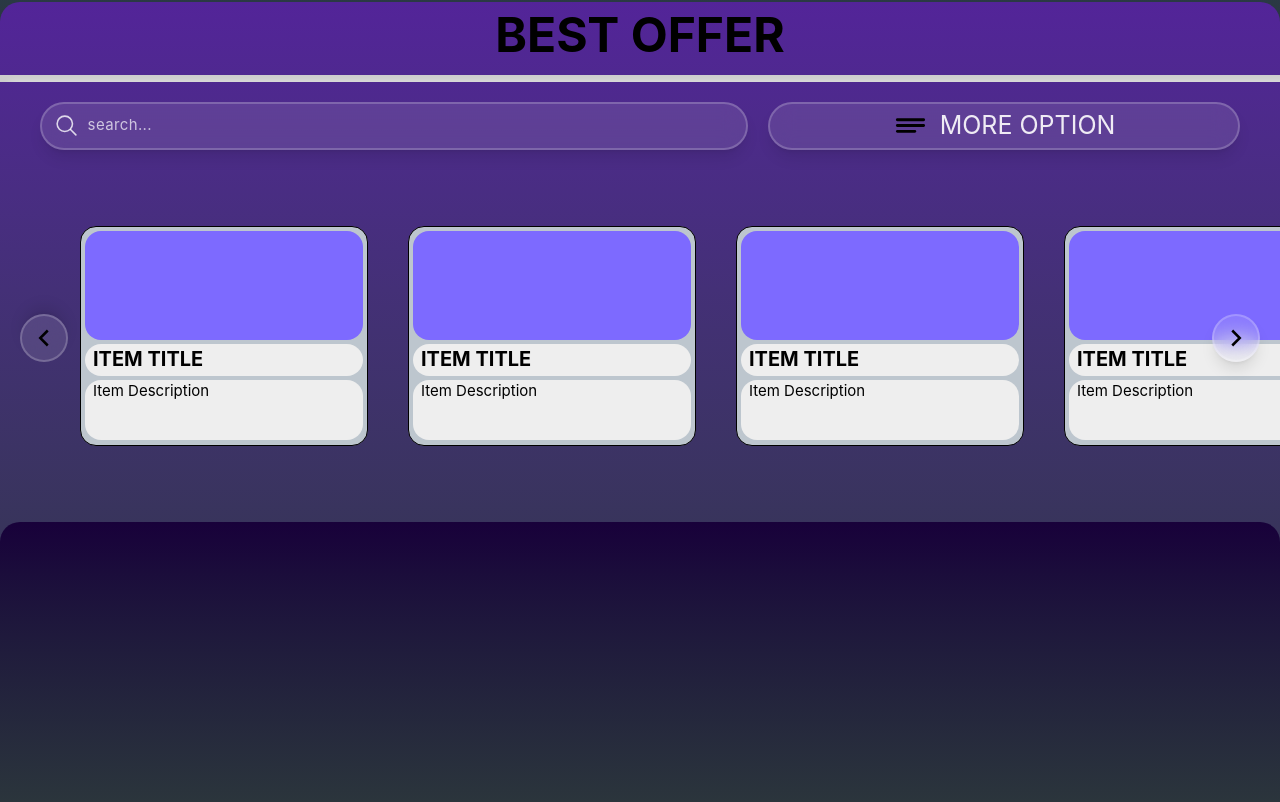
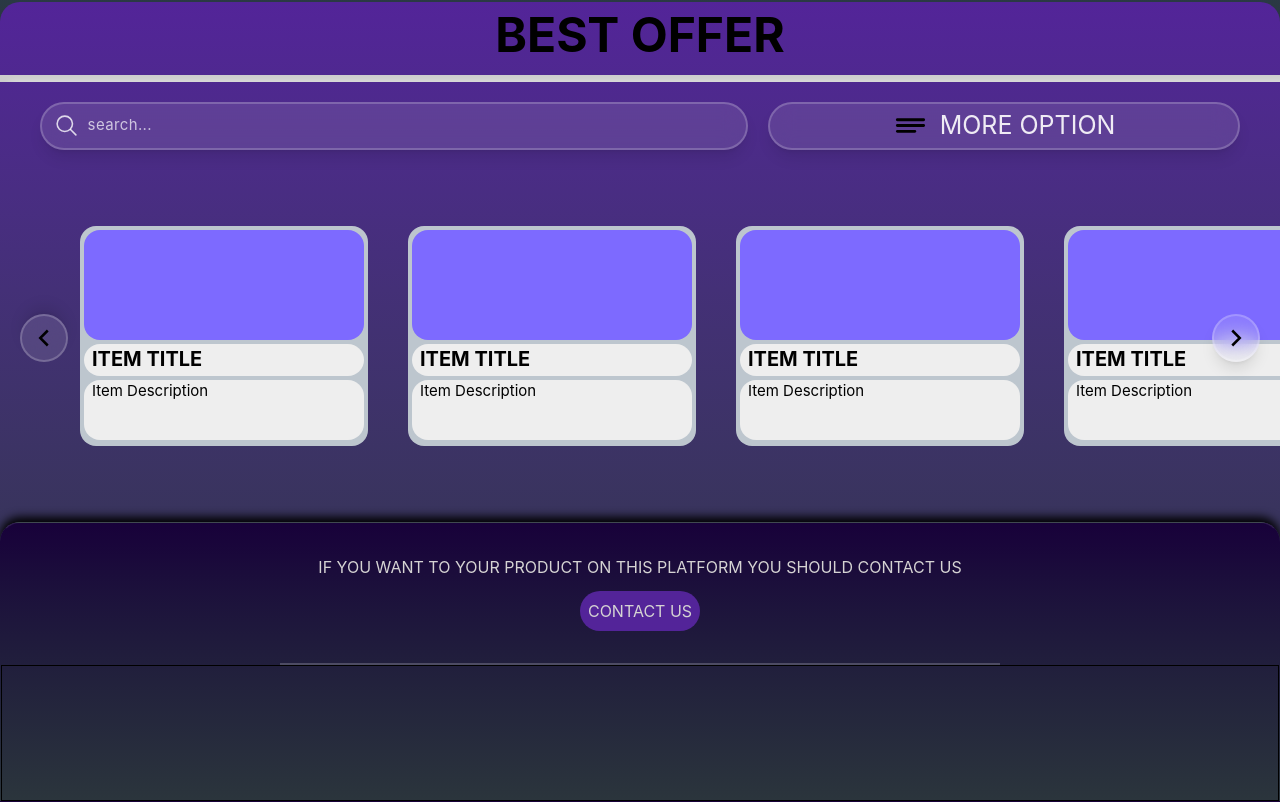
Before and after one commit to ziyad-farooqui/O.D-stand-E-commerce-websites, a React (Vite) app: page / in a window 1280 px wide. Shown: the part 3548-4350 px from the top of the page. Built offline with nearby package versions, Linux system fonts and the light colour scheme.

Commit message:
04092026-day:08

```diff
--- a/src/Homepage/HomeFooter.jsx
+++ b/src/Homepage/HomeFooter.jsx
@@ -16,43 +16,22 @@ const HomeFooter = () => {
   return (
          <div
 
-                   className={`Homefooter sticky top-[280px]  -mt-[280px] bg-gradient-to-b from-[#18013a] to-[#2b353c] min-h-70 w-full flex flex-col relative z-51 transition-all duration-300
+                   className={`Homefooter  border-transparent border-1 border-t-white/10  shadow-[0px_-5px_10px_] sticky top-[280px]  -mt-[280px] bg-gradient-to-b from-[#18013a] to-[#2b353c] min-h-70 w-full flex flex-col relative z-51 transition-all duration-300
                      ${isAtTop ? "rounded-none" : "rounded-t-[20px]"}
-                   `}
-                 >
+        `}>
 
-                   {/* Title Container */}
+                    {/*the paragraph for contact information*/}
+        <div className={`theparagraph md:border-0  border-b-1 border-white/50 flex flex-col gap-3 h-[140px] w-full justify-center items-center`}>
+          <p className='text-[#d5d3d3] uppercase text-center'>if you want to your product on this platform you should contact us</p>
+          <button className=' border-2  border-transparent h-10 w-30 bg-[#532499] uppercase rounded-full text-[#d5d3d3] transition-transform cursor-pointer active:scale-95 transition-transform duration-300 ease-in-out hover:scale-105 hover:bg-[#fffff]'>contact us</button>
+        </div>
 
+                    {/*the center line who don't show in mobile*/}
+        <span className="theFooterCenterLine  md:flex md:border-1 md:border-white/20 md:w-180 md:mx-auto"></span>
 
+        <div className='theIcons border-1 h-34 w-full flex items-center justify-center gap-4 '>
 
-
-                   {/* The Line */}
-
-
-
-                     {/*the box where have boc extra box 1. searchbar 2. the more option*/}
-
-
-                   {/*the serch bar in component */}
-
-
-                   {/*the more potion button */}
-
-
-
-                   {/* Female items */}
-
-
-
-                  {/*the button for */}
-
-
-
-                   {/* Right Button */}
-
-
-
-
+        </div>
 
 
                  </div>
--- a/src/Homepage/OfferSection.jsx
+++ b/src/Homepage/OfferSection.jsx
@@ -59,7 +59,7 @@ const OfferSection = () => {
 
           return (
 
-            <div className="theitem flex-shrink-0 border border- bg-[#BDC6CE] h-55 w-72 max-w-80 md:max-w-80 rounded-2xl p-1 flex flex-col gap- items-center mb-70">
+            <div className="theitem flex-shrink-0  bg-[#BDC6CE] h-55 w-72 max-w-80 md:max-w-80 rounded-2xl p-1 flex flex-col gap- items-center mb-70">
 
               {/* Upar wala box */}
 
```
